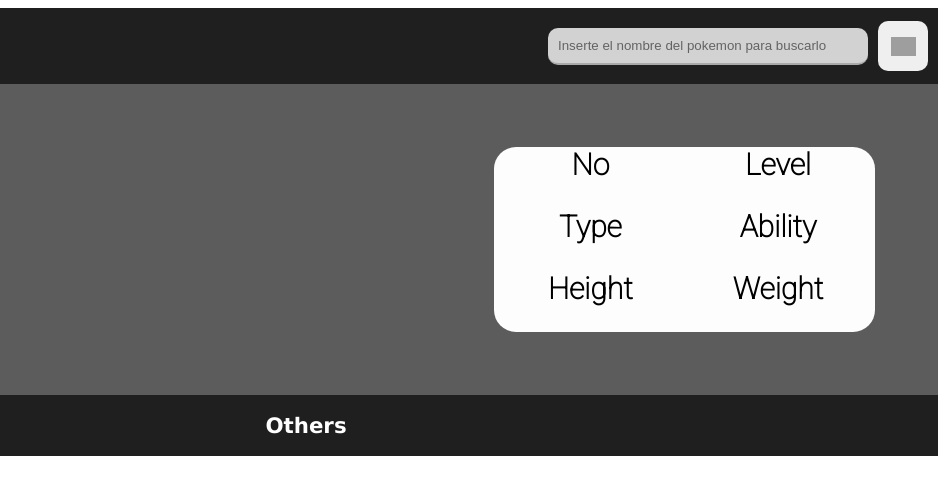
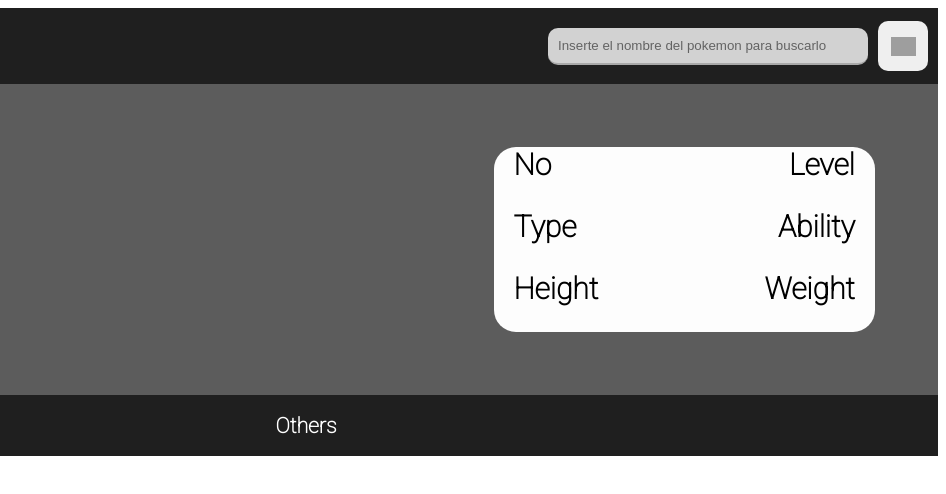
Before and after one commit to ElisabethOspinaG/workshopPokedex, a website: page index.html in a window 1280 px wide. Shown: the full height of the page, 334-1280 px from the left. Drawn offline with nearby package versions, Linux system fonts and the light colour scheme; no server answers; grey boxes are pictures that could not be loaded.

Commit message:
terminado

```diff
--- a/styles.css
+++ b/styles.css
@@ -1,8 +1,15 @@
 @import url('https://fonts.googleapis.com/css2?family=Roboto:wght@100&display=swap');
 
-  footer{color: rgb(255, 255, 255);}
-  header{color: rgb(255, 255, 255)}
-  body{font-family: 'Roboto', sans-serif;}
+    footer{
+    color: rgb(255, 255, 255);
+    }
+
+    header{
+    color: rgb(255, 255, 255)
+    }
+    body{
+    font-family: 'Roboto', sans-serif;
+    }
 
 
     header {
@@ -18,7 +25,10 @@
 
     }
 
-
+    .header__element {
+        display: flex;
+        align-items: center;
+    }
     .header_figure img{
         width: 30px;
         height: 30px;
@@ -50,6 +60,7 @@
     /*justify-content: center; /para colocar en todo el centro del contenedor */
     /*display: inline-block ; /tipo de alineacion vertical pero con las propeidades del flex*/
     }
+
     .main_section_title {
         display: flex;
         padding: 8px;
@@ -73,10 +84,12 @@
         width: fit-content;
 
     }
+
     .detail-title{
         font-size: 30px;
         font-weight: bolder;
     }
+
     .container1{
         display: flex;
         gap: 5px;
@@ -90,7 +103,7 @@
         padding-right: 20px;
         border-radius: 22px;
         display: flex;
-      align-content: space-around;
+        align-content: center;
         flex-direction: column;
         justify-content: space-around;
     }
@@ -104,6 +117,7 @@
     .footer_section{display: flex;
         align-items: center;
     }
+
     .title-footer{
         justify-content: center
     }
@@ -138,10 +152,6 @@
     opacity: 80%;
   }
 
-  .header__element {
-    display: flex;
-    align-items: center;
-}
 
   form {
     display: flex;
@@ -159,7 +169,6 @@
     margin-left: auto;
   }
 
-
 /* --------------------- CONTENIDO DE CSS PARA OTHERS ----------------------- */
 
   .div_footer_tittle{width: 100%;
@@ -167,11 +176,16 @@
 
   .footer_section{
       font-size: 14pt;
-      font-family: verdana, arial;
       text-align: center;
       background-color: rgb(31, 31, 31);
       display: flex;
 
+  }
+
+    .col{
+        align-items: center;
+        justify-content: center;
+        display: center;
     }
 
     .row{
@@ -179,15 +193,15 @@
         justify-content: space-between;
         align-items: center;
     }
-  .col{
-      width: 45%;
-  }
 
     .imagenes-pokemones-todos {
+      display: flex;
       overflow-x: auto;
       white-space: nowrap;
     }
+
     .imagenes-pokemones-todos img {
+        width: 10%;
       opacity: 0.5;
       transition: opacity 0.5s;
     }
@@ -197,6 +211,9 @@
     }
 
 
+
+
+/* --------------- MEDIA CAMBIANTE ------------ */
   @media screen and (max-width: 900px) {
     main {
         flex-direction: column;
```
Lines whose indentation alone changed are shown as unchanged.
